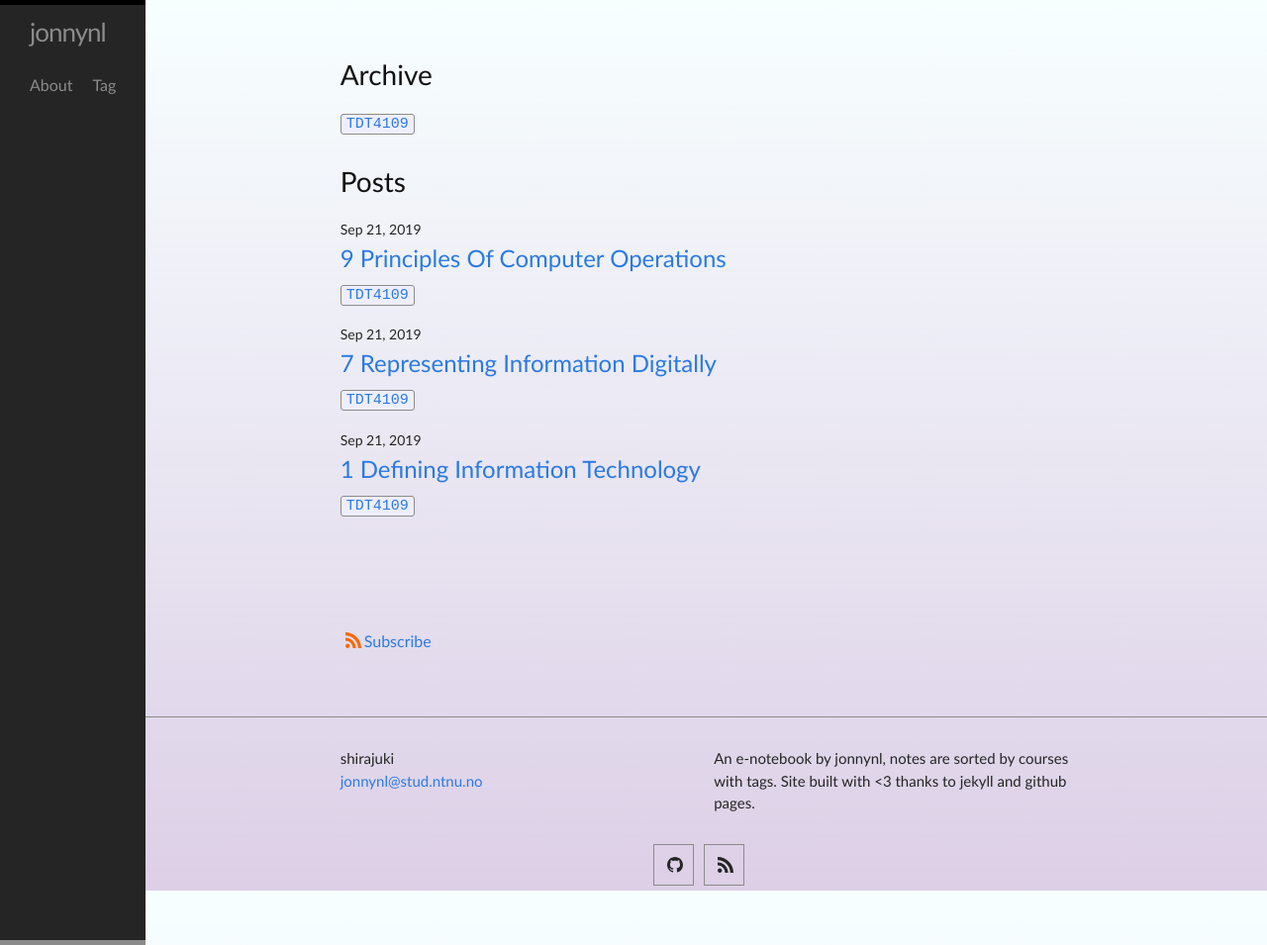
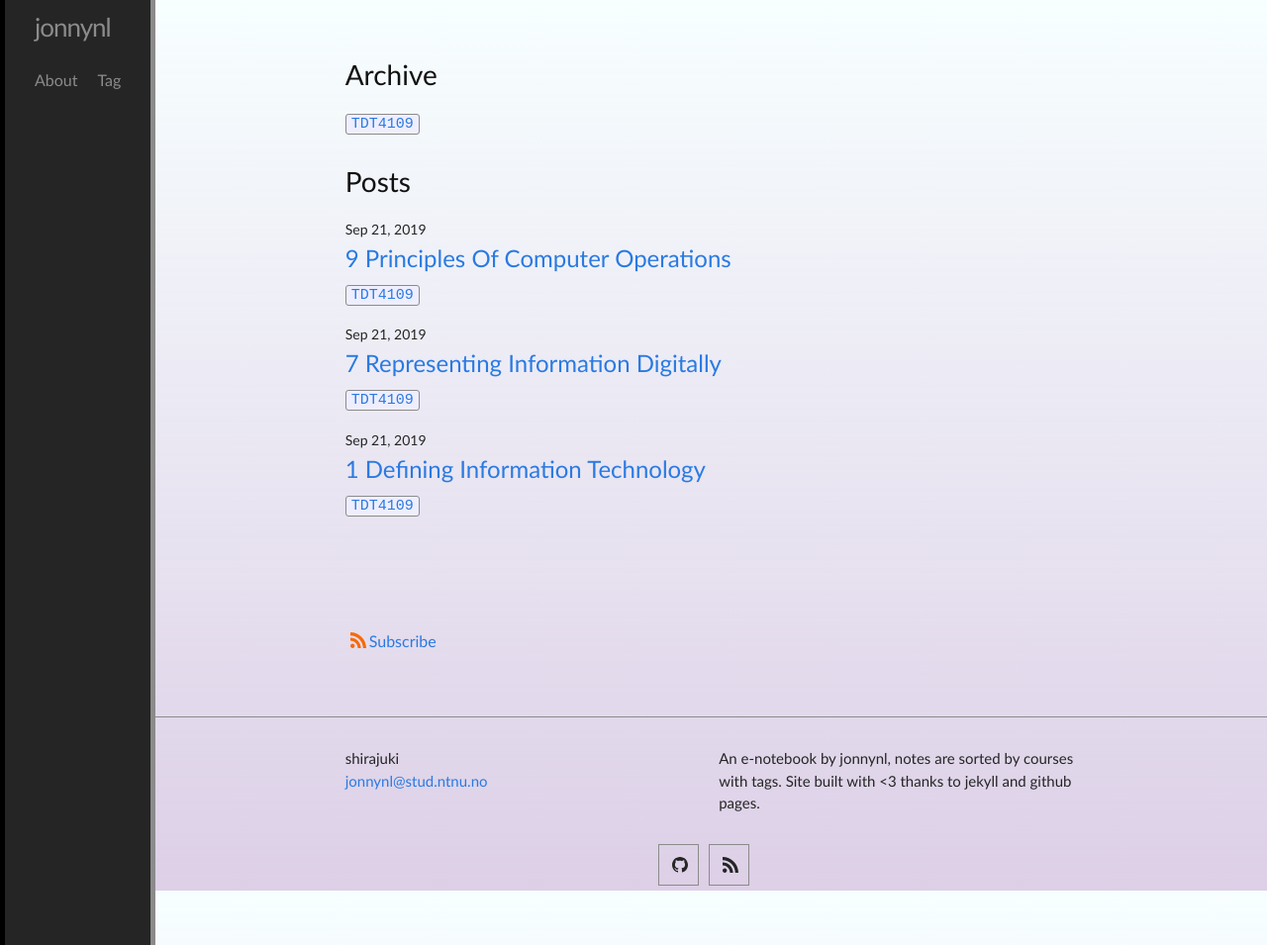
Before and after one commit to Shirajuki/jonnynl, a Jekyll site: the page built from index.md, in a window 1280 px wide. Shown: the whole page at 99% size. Built offline with Jekyll 4.4.1, drawn with Linux system fonts in a browser that asks for light colours.

Commit message:
Initial commit

```diff
--- a/_sass/minima/_layout.scss
+++ b/_sass/minima/_layout.scss
@@ -2,8 +2,8 @@
  * Site header
  */
 .site-header {
-  border-top: 5px solid $grey-color-dark;
-  border-bottom: 5px solid $grey-color-light;
+  border-left: 5px solid $grey-color-dark;
+  border-right: 5px solid $grey-color-light;
   min-height: $spacing-unit * 1.865;
   line-height: $base-line-height * $base-font-size * 2.25;
   background-color: $grey-color;
```
